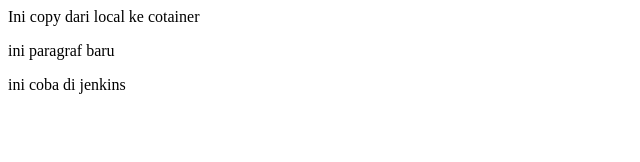
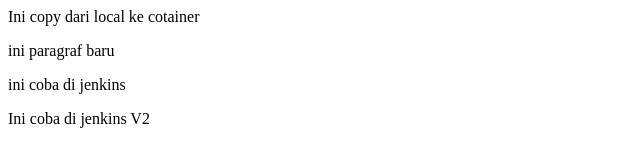
Before and after one commit to ijul-z/web-apache, a plain HTML site: page index.html in a window 1280 px wide. Shown: the whole page, without its empty margins (0-640 px from the left). Drawn offline with Linux system fonts and the light colour scheme.

Commit message:
Push Jenkins

```diff
--- a/index.html
+++ b/index.html
@@ -1,3 +1,4 @@
 <p>Ini copy dari local ke cotainer</p>
 <p>ini paragraf baru</p>
 <p>ini coba di jenkins</p>
+<p>Ini coba di jenkins V2</p>
```
